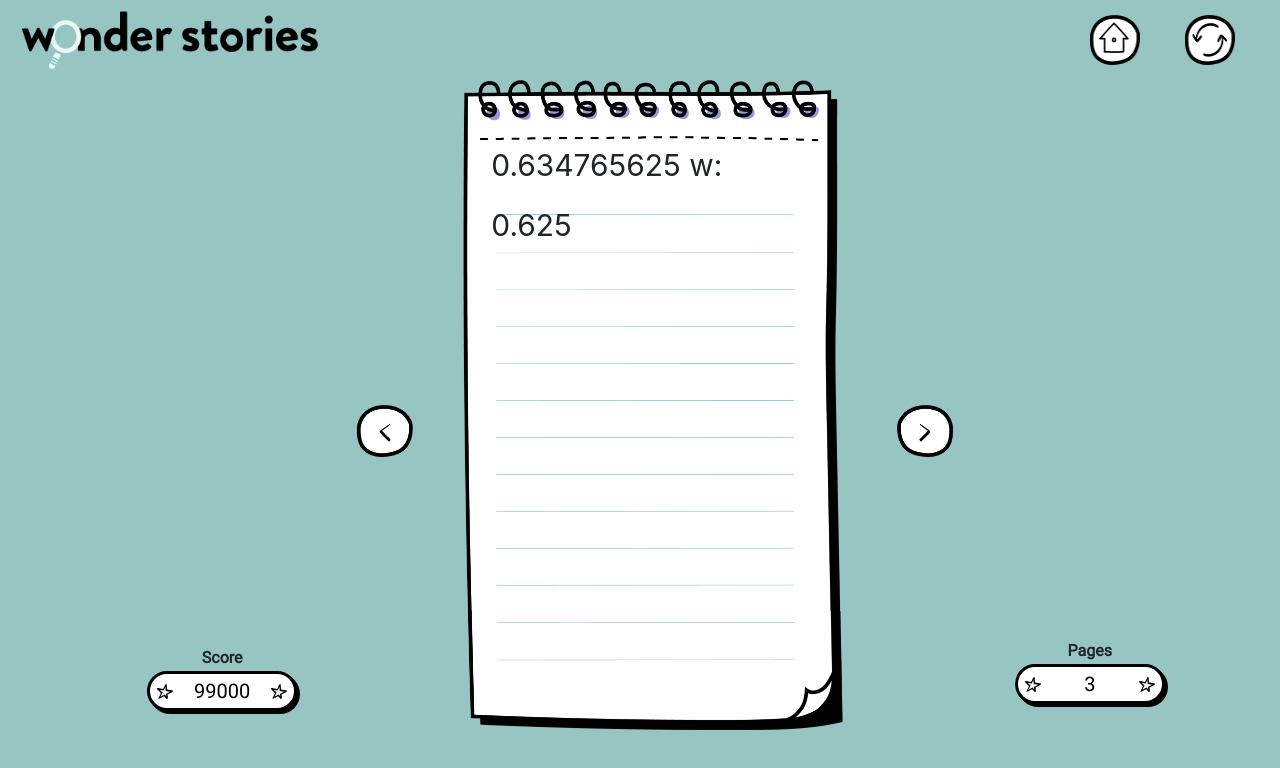
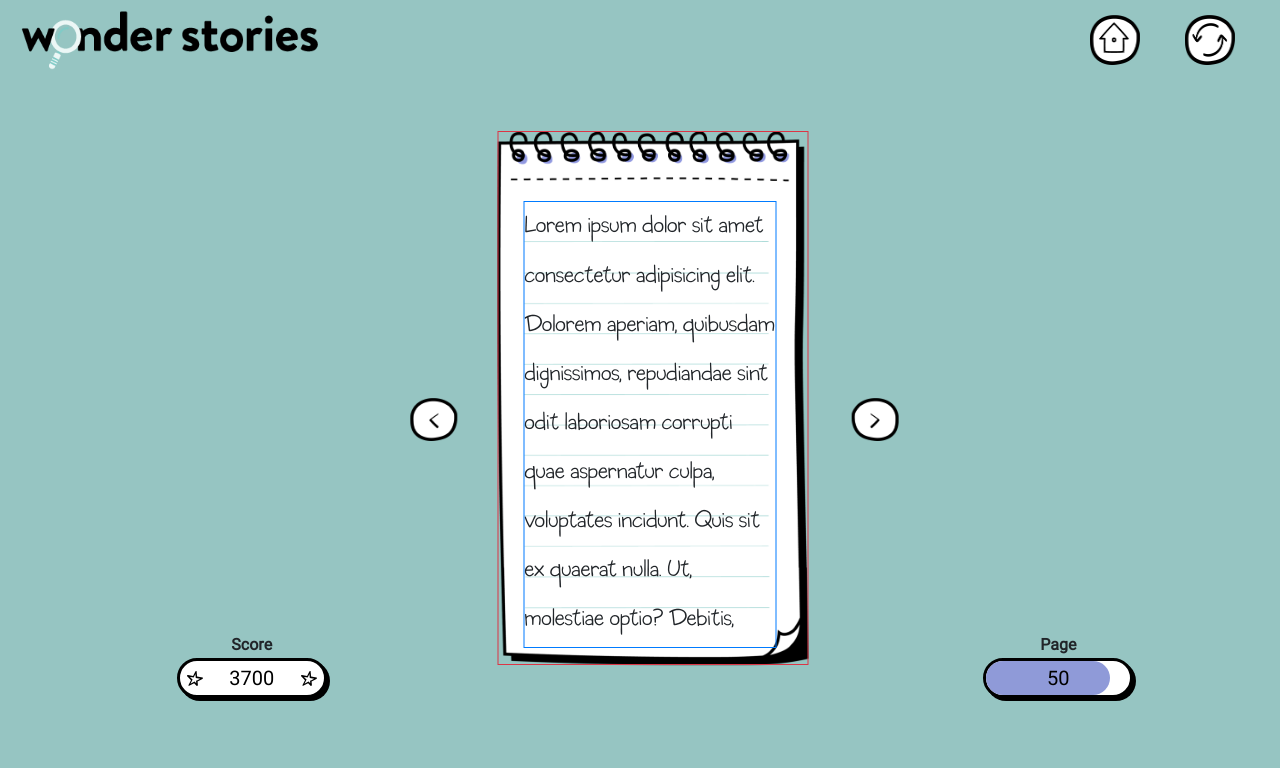
Before and after one commit to mathandlove/Wonder.io, a Vue app: page /join in a window 1280 px wide. Shown: the top 768 px of the page. Built offline with nearby package versions, Linux system fonts and the light colour scheme; the HTML template or start-up script is replaced by a standard one.

Commit message:
Basic Book Layout Finished
Now onto editing text.

```diff
--- a/src/atoms/ScoreBar.vue
+++ b/src/atoms/ScoreBar.vue
@@ -1,90 +1,2 @@
-<template>
-  <div
-    class="
-      scoreContainer
-      text-center
-      d-flex
-      flex-column
-      align-items-center
-      justify-content-center
-    "
-  >
-    <div class="buttonTitle">Score</div>
-    <div
-      class="
-        ScoreBarStyle
-        text-center
-        d-flex
-        justify-content-between
-        align-items-center
-      "
-      :style="{
-        'background-color': 'white',
-      }"
-    >
-      <img class="starSize" alt="" src="../assets/Images/Star.svg" />
-      <div class="scoreStyle">
-        {{ points }}
-      </div>
-      <img class="starSize" alt="" src="../assets/Images/Star.svg" />
-    </div>
-  </div>
-</template>
-
-<script>
-export default {
-  props: {
-    points: {
-      type: Number,
-      required: true,
-    },
-  },
-};
-</script>
-
-<style scoped>
-.ScoreBarStyle {
-  font-family: "Roboto", serif;
-  height: 40px;
-  font-size: 20px;
-  width: 150px;
-  color: black;
-  border-style: solid;
-  border-color: black;
-  border-radius: 15px;
-  box-shadow: 3px 3px black;
-}
-.starSize {
-  height: 15px;
-  margin: 7px;
-}
-
-.buttonTitle {
-  font-weight: 700;
-  margin-bottom: 1px;
-  font-family: "Roboto", serif;
-}
-.scoreContainer {
-  margin-bottom: 10px;
-  padding: 0;
-}
-.scoreStyle {
-  flex-grow: 1;
-}
-
-@media (max-height: 800px) {
-  .ScoreBarStyle {
-    height: 30px;
-    width: 100px;
-    font-size: 16px;
-  }
-  .starSize {
-    height: 12px;
-  }
-  .buttonTitle {
-    margin-bottom: 0px;
-    font-family: "Roboto", serif;
-    font-size: 11px;
-  }
-}
-</style>
+<template></template>
+Use Infopill now please
--- a/src/components/booklayout/BookFooter.vue
+++ b/src/components/booklayout/BookFooter.vue
@@ -12,7 +12,7 @@
           justify-content-center
         "
       >
-        <info-pill :value="99000" title="Score" hasStars="false"></info-pill>
+        <info-pill :value="3700" title="Score"></info-pill>
       </div>
     </div>
     <div class="col-6 d-flex align-items-center justify-content-end j h-100">
@@ -27,7 +27,13 @@
           justify-content-center
         "
       >
-        <info-pill :value="3" title="Pages"></info-pill>
+        <info-pill
+          :value="50"
+          title="Page"
+          :hasStars="false"
+          :showProgressBar="true"
+          :numberOfPages="200"
+        ></info-pill>
       </div>
     </div>
   </div>
@@ -55,6 +61,7 @@ export default {
 @media (max-height: 800px) {
   .footer {
     height: 70px;
+    margin: 3%;
   }
 }
 
@@ -67,7 +74,7 @@ export default {
   .scoreContainerRight {
     position: absolute;
     right: 15%;
-    top: -130%;
+    top: -120%;
   }
 }
 </style>
--- a/src/components/ux/InfoPill.vue
+++ b/src/components/ux/InfoPill.vue
@@ -8,16 +8,20 @@
       justify-content-between
       align-items-center
     "
-    :style="{
-      'background-color': 'white',
-    }"
+    style="background: white"
   >
+    <div
+      v-if="showProgressBar"
+      class="insideProgressFill"
+      :style="{ width: pagePercent }"
+    ></div>
     <img
       v-if="hasStars"
       class="starSize"
       alt=""
       src="@/assets/Images/Star.svg"
     />
+
     <div class="scoreStyle">
       {{ value }}
     </div>
@@ -44,6 +48,25 @@ export default {
       type: Boolean,
       default: true,
     },
+    numberOfPages: {
+      type: Number,
+      default: 1,
+    },
+    showProgressBar: {
+      type: Boolean,
+      default: false,
+    },
+  },
+  data() {
+    return {};
+  },
+  computed: {
+    pagePercent() {
+      let truePercent = (this.value / this.numberOfPages) * 100;
+      truePercent = 80;
+      const calculatedPercent = 30 + truePercent * 0.7;
+      return calculatedPercent + "%";
+    },
   },
 };
 </script>
@@ -59,10 +82,12 @@ export default {
   border-color: black;
   border-radius: 200px;
   box-shadow: 3px 3px black;
+  position: relative;
 }
 .starSize {
   height: 15px;
   margin: 7px;
+  z-index: 1;
 }
 
 .buttonTitle {
@@ -73,6 +98,17 @@ export default {
 
 .scoreStyle {
   flex-grow: 1;
+  z-index: 1;
+}
+
+.insideProgressFill {
+  background-color: #8f9ad8;
+  height: 100%;
+  position: absolute;
+  line-height: inherit;
+  width: 80%;
+  border-radius: 200px;
+  z-index: 0;
 }
 
 @media (max-width: 400px) and (max-aspect-ratio: 110/100) {
--- a/src/components/ux/NotebookPage.vue
+++ b/src/components/ux/NotebookPage.vue
@@ -8,8 +8,16 @@
       @load="updateBase"
       :style="adjustingBox"
     />
-    <div class="writableArea" :style="notepadHolderStyle">
-      <div class="notepadText" :style="nts">{{ name }}</div>
+    <div class="writableArea border border-danger" :style="notepadHolderStyle">
+      <div class="notepadText border border-primary" :style="nts">
+        Lorem ipsum dolor sit amet consectetur adipisicing elit. Dolorem
+        aperiam, quibusdam dignissimos, repudiandae sint odit laboriosam
+        corrupti quae aspernatur culpa, voluptates incidunt. Quis sit ex quaerat
+        nulla. Ut, molestiae optio? Debitis, possimus distinctio et nesciunt
+        necessitatibus placeat nemo exercitationem rem eveniet laboriosam
+        praesentium aliquam, in error, doloribus fugiat autem eius suscipit
+        nobis itaque? Beatae, quis placeat minima ad est ipsa!
+      </div>
       <div class="squareMeLeft" :style="leftArrowSize">
         <nav-prev-arrow-e></nav-prev-arrow-e>
       </div>
@@ -94,10 +102,10 @@ export default {
     notepadHolderStyle() {
       this.styleObject.width = this.iw + 0 + "px";
       this.styleObject.height = this.ih + 0 + "px";
-      this.styleObject.paddingTop = 7 + "vh";
-      this.styleObject.paddingLeft = 3.5 + "vh";
-      this.styleObject.paddingRight = 4 + "vh";
-      this.styleObject.paddingBottom = 3.5 + "vh";
+      this.styleObject.paddingTop = this.ih * 0.13 + "px";
+      this.styleObject.paddingLeft = this.iw * 0.08 + "px";
+      this.styleObject.paddingRight = this.iw * 0.1 + "px";
+      this.styleObject.paddingBottom = this.ih * 0.03 + "px";
 
       return this.styleObject;
     },
@@ -122,10 +130,10 @@ export default {
       this.currentAspect = aspectScreen;
       const aspectImage = 2565 / 1495;
       this.$store.state.AspectRatio = aspectScreen;
-      this.name =
-        this.$store.state.AspectRatio +
-        " w: " +
-        window.innerHeight / window.innerWidth;
+      // this.name =
+      //   this.$store.state.AspectRatio +
+      //   " w: " +
+      //   window.innerHeight / window.innerWidth;
 
       if (aspectScreen < aspectImage) {
         this.adjustingBox.height = "100%";
@@ -169,6 +177,10 @@ export default {
 
 .notepadText {
   text-align: left;
+  overflow: clip;
+  height: 100%;
+  width: 100%;
+  font-family: "CoopForged";
 }
 
 #testImage {
--- a/src/components/ux/TheHeader.vue
+++ /dev/null
@@ -1,13 +0,0 @@
-
-  <template>
-  <MainNavBar @show-modal="this.ViewRestartModal = true" />
-  <!-- <RestartModal -->
-  <!-- v-if="this.ViewRestartModal" @close-modal="this.ViewRestartModal = false" /> -->
-</template>
-
-<script>
-import MainNavBar from "@/molecules/MainNavBar.vue";
-export default {
-  components: { MainNavBar },
-};
-</script>
--- a/src/main.js
+++ b/src/main.js
@@ -6,11 +6,10 @@ import 'bootstrap';
 import 'bootstrap/dist/css/bootstrap.min.css';
 
 
-import theHeader from './components/ux/TheHeader.vue';
+
 import notebookPage from './components/ux/NotebookPage.vue';
 import theBackground from './components/ux/TheBackground.vue';
 const app = createApp(App);
-app.component('the-header', theHeader)
 app.component('notebook-page', notebookPage)
 app.component('the-background', theBackground)
 
--- a/src/molecules/MainNavBar.vue
+++ b/src/molecules/MainNavBar.vue
@@ -82,22 +82,23 @@ export default {
   padding: 0;
   padding-top: 10px;
   padding-bottom: 10px;
+  margin-bottom: 4%;
 }
 
 .iconInsideLink {
-  height: 40px;
-  width: 40px;
+  height: 35px;
+  width: 35px;
 }
 
 .navIconSize {
-  height: 40px;
-  width: 40px;
+  height: 35px;
+  width: 35px;
   margin-left: 15px;
 
   display: flex;
 }
 
-@media (min-width: 800px) {
+@media (min-width: 700px) {
   .navIconSize {
     margin-right: 30px;
     height: 50px;
```
